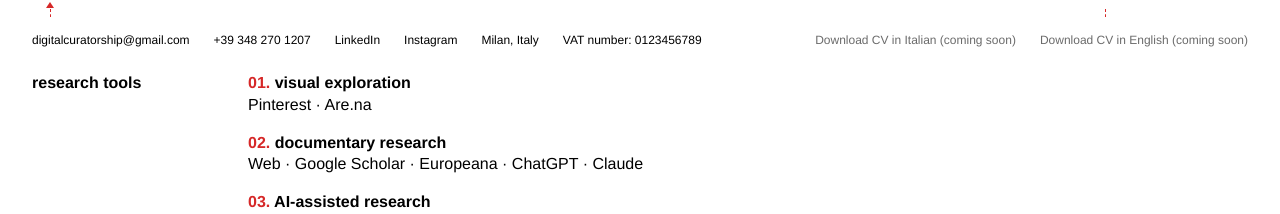
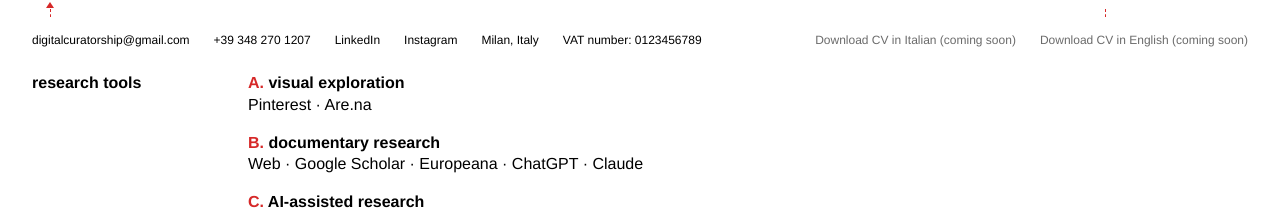
Before and after one commit to jekaterina-studio/portfolio, an Astro site: page /en/practice in a window 1280 px wide. Shown: the part 737-951 px from the top of the page. Built offline with nearby package versions, Linux system fonts and the light colour scheme; Astro itself is replaced by a stand-in of ours.

Commit message:
Practice research tools: letters A-D
Co-Authored-By: Claude Opus 5.5 <noreply@anthropic.com>
Claude-Session: https://claude.ai/code/session_01B7KowTEw4xtxhjSX8a81SA

```diff
--- a/src/pages/[...locale]/practice.astro
+++ b/src/pages/[...locale]/practice.astro
@@ -34,12 +34,12 @@ const isFallback = !(await getPage('practice', locale));
       </ol>
       <div class="flow__loop" aria-hidden="true"></div>
     </section>
-    <!-- Research tools (owner request), numbered groups -->
+    <!-- Research tools (owner request), groups lettered A. B. C. D. -->
     <InfoRow label={page.researchTitle ?? ''} show={page.research?.length > 0}>
       <ol class="research">
         {page.research?.map((r: any, i: number) => (
           <li>
-            <h3 class="research__title"><span class="research__num">{String(i + 1).padStart(2, '0')}.</span> {r.title}</h3>
+            <h3 class="research__title"><span class="research__num">{String.fromCharCode(65 + i)}.</span> {r.title}</h3>
             <p>{r.items}</p>
           </li>
         ))}
```
